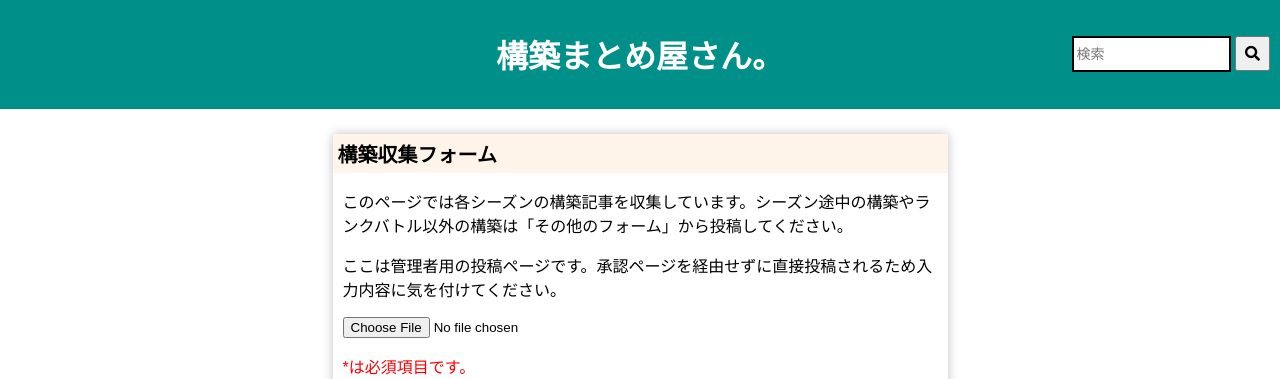
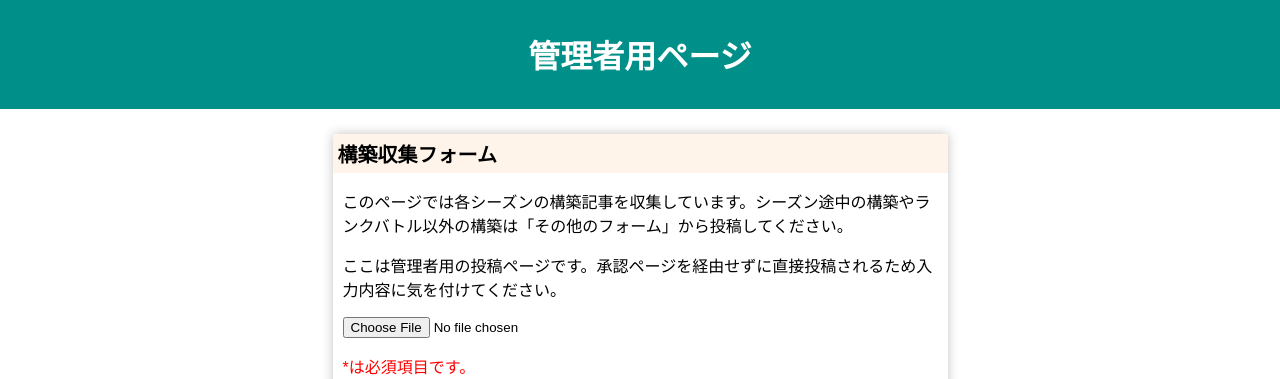
Before and after one commit to amemiya-sou/admin, a Python web app: template templates/result.html in a window 1280 px wide. Shown: the top 379 px of the page. Run offline with Jinja, Linux system fonts and the light colour scheme; the template is opened without the code that fills it, so the values that code supplies are empty; some libraries are stand-ins or nearby versions.

Commit message:
Add files via upload

```diff
--- a/templates/result.html
+++ b/templates/result.html
@@ -18,13 +18,7 @@
 
 <body>
     <header>
-        <h1>構築まとめ屋さん。</h1>
-        <div id="search-bar">
-            <input type="text" id="search-input" placeholder="検索">
-            <button type="submit" id="search-icon">
-                <i class="fas fa-search fa-fw"></i>
-            </button>
-        </div>
+        <h1>管理者用ページ</h1>
     </header>
 
     <div class="tarts-container">
```
